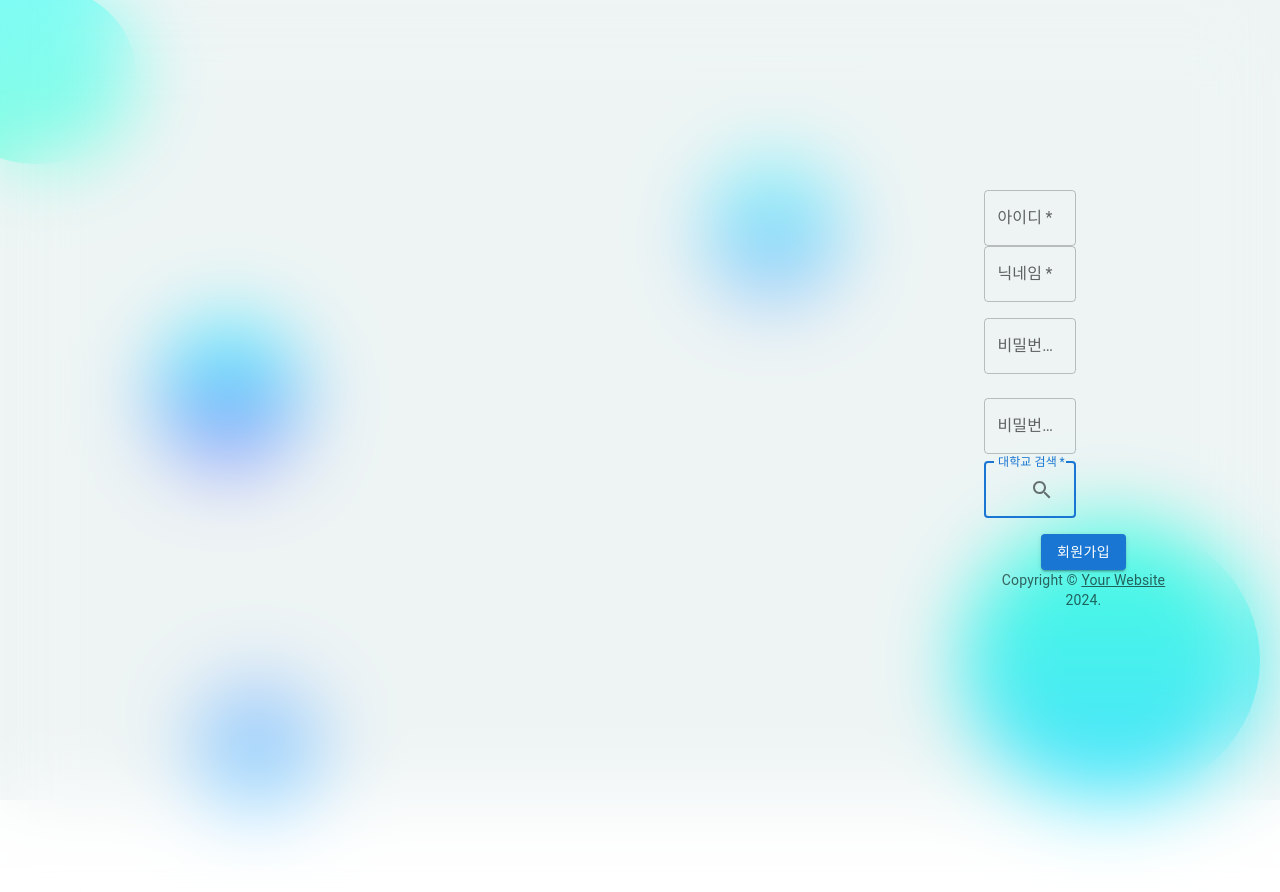
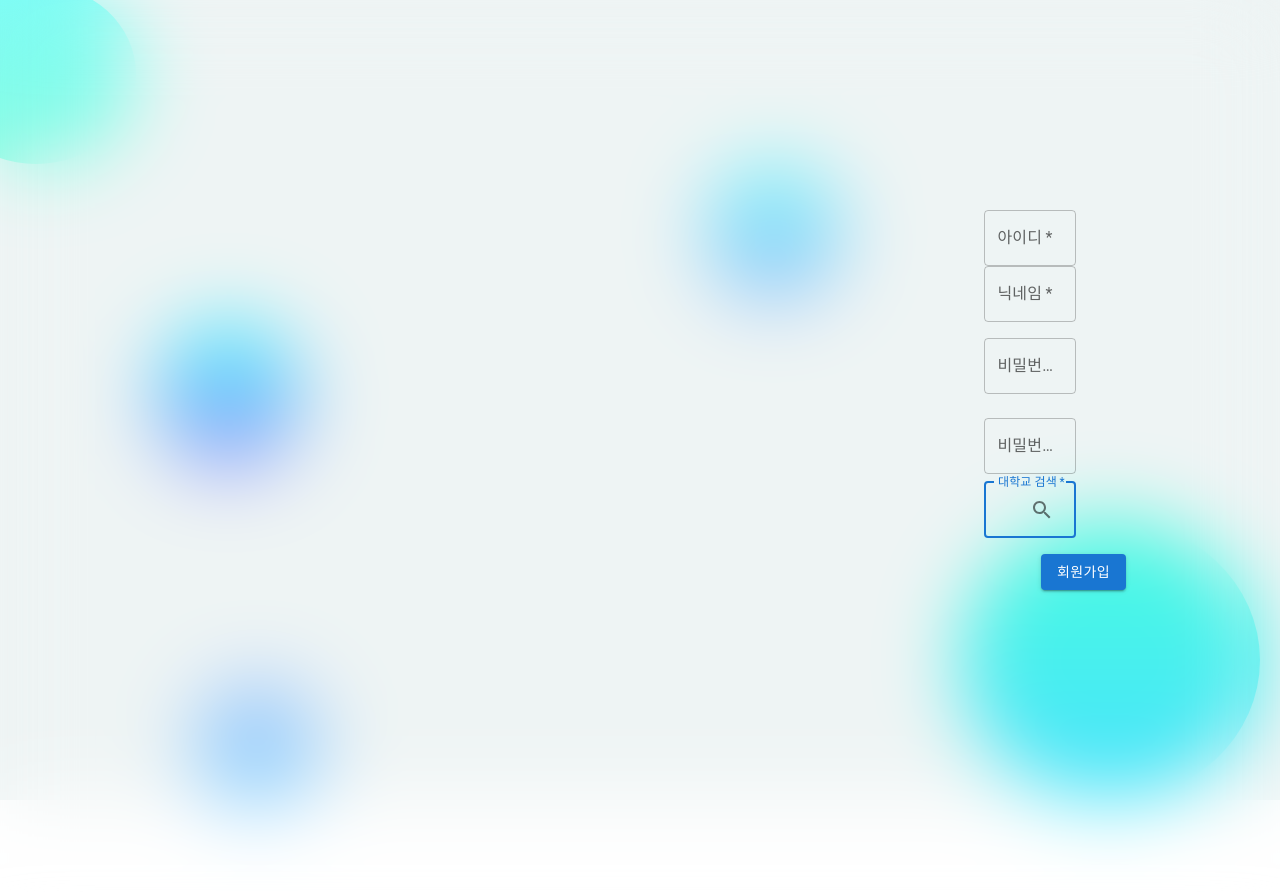
Before and after one commit to COMING-SOON-SCH/FE1-team-project, a React (Create React App) app in the folder project/: page /signup in a window 1280 px wide. Shown: the top 892 px of the page. Built offline with nearby package versions, Linux system fonts and the light colour scheme; a web font is replaced by a local one.

Commit message:
🔥 docs : CopyRight.jsx 삭제
지속적인 오류 발생으로 인해 해당 파일을 삭제합니다.

```diff
--- a/project/src/components/Copyright.jsx
+++ /dev/null
@@ -1,19 +0,0 @@
-import React from 'react';
-import Typography from '@mui/material/Typography';
-import Link from '@mui/material/Link';
-
-// 파일 삭제 후 재생성
-function CopyRight(props) {
-  return (
-    <Typography variant="body2" color="text.secondary" align="center" {...props}>
-      {'Copyright © '}
-      <Link color="inherit" href="https://your-website.com/">
-        Your Website
-      </Link>{' '}
-      {new Date().getFullYear()}
-      {'.'}
-    </Typography>
-  );
-}
-
-export default CopyRight;
--- a/project/src/pages/SignUp.jsx
+++ b/project/src/pages/SignUp.jsx
@@ -1,7 +1,6 @@
 import React, { useState, useEffect } from 'react';
 import { SignupTextField, PasswordField, SearchField } from '../components/SignupTextField';
 import { Button, Stack, Grid } from '@mui/material';
-import CopyRight from '../components/CopyRight';
 import usePostUser from '../hooks/usePostUser';
 import SetCookie from '../components/SetCookie';
 
@@ -94,7 +93,6 @@ const SignUp = () => {
           <Stack spacing={2} direction="row" justifyContent="center" marginTop={2}>
             <Button variant="contained" onClick={handleSignupClick}>회원가입</Button>
           </Stack>
-          <CopyRight></CopyRight>
         </Grid>
       </Grid>
     </div>
```
